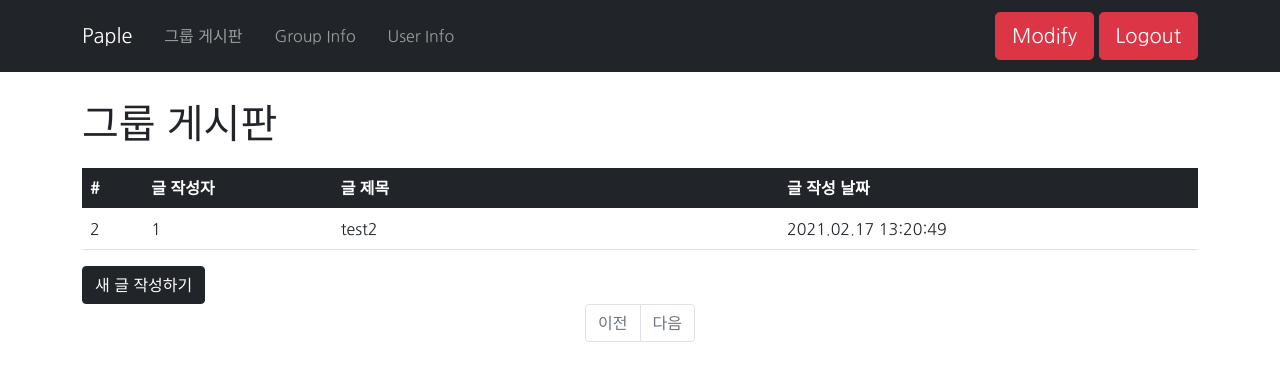
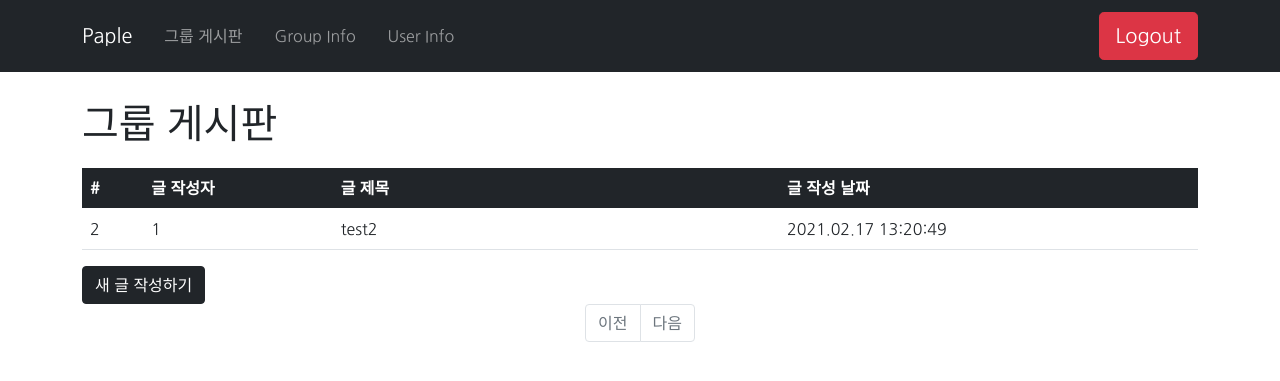
Before and after one commit to dltmdgh1994/Paple, a Django app: template bbs/templates/bbs/board.html in a window 1280 px wide. Shown: the top 381 px of the page. Run offline with Django 3.2, Linux system fonts and the light colour scheme; the template is opened without the code that fills it: values that come from a table or form of the project are taken from there, others are empty; data comes from the database, SQL or seed files in the repository.

Commit message:
Update bbs navbar

```diff
--- a/bbs/templates/bbs/board.html
+++ b/bbs/templates/bbs/board.html
@@ -69,9 +69,7 @@
                         <a class="nav-link" href="/account/modify/">User Info</a>
                     </li>
                 </ul>
-                <button class="btn btn-danger btn-lg"
-                        type="button" onclick="modify()">Modify</button>
-                &nbsp
+
                 <button class="btn btn-danger btn-lg"
                         type="submit" onclick="logout()">Logout</button>
             </div>
--- a/bbs/templates/bbs/detail.html
+++ b/bbs/templates/bbs/detail.html
@@ -54,9 +54,7 @@
                         <a class="nav-link" href="/account/modify/">User Info</a>
                     </li>
                 </ul>
-                <button class="btn btn-danger btn-lg"
-                        type="button" onclick="modify()">Modify</button>
-                &nbsp
+
                 <button class="btn btn-danger btn-lg"
                         type="submit" onclick="logout()">Logout</button>
             </div>
```
